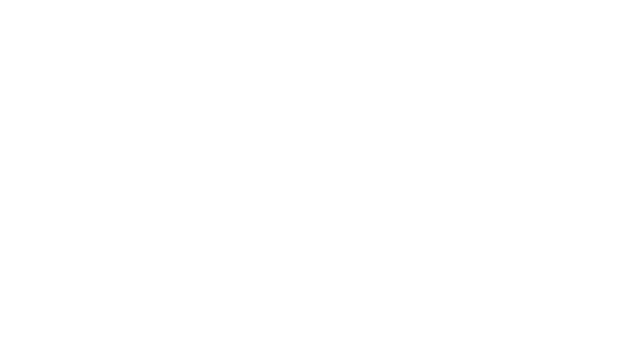
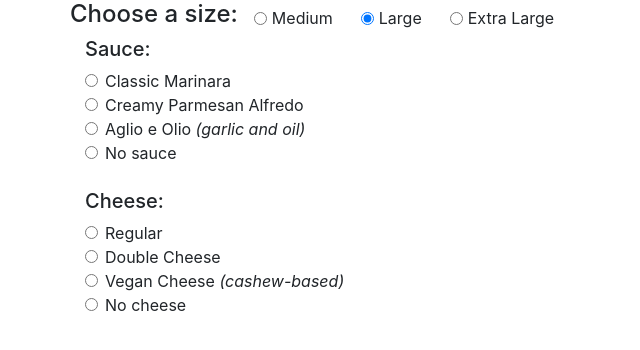
Before and after one commit to aaronminnick/pizza-order-site, a plain HTML site: page index.html in a window 1280 px wide. Shown: the whole page, without its empty margins (0-640 px from the left). Drawn offline with Linux system fonts and the light colour scheme.

Commit message:
WIP: adding html for toppings

```diff
--- a/css/styles.css
+++ b/css/styles.css
@@ -0,0 +1,3 @@
+.form-check-inline {
+  margin-left: 1em;
+}
--- a/index.html
+++ b/index.html
@@ -9,12 +9,61 @@
 </head>
 <body>
   <div class="container">
+    <form id="pizza-maker">
+      <!--prevent enter key submitting form-->
+      <button type="submit" disabled style="display: none"></button>
       <div class="row" id="size-row">
-
+        <h4>Choose a size:</h4>
+        <div class="form-check form-check-inline">
+          <input class="form-check-input" type="radio" name="radio-size" id="radio-size-m" value="medium">
+          <label class="form-check-label" for="radio-size-m">Medium</label>
+        </div>
+        <div class="form-check form-check-inline">
+          <input class="form-check-input" type="radio" name="radio-size" id="radio-size-l" value="large" checked>
+          <label class="form-check-label" for="radio-size-l">Large</label>
+        </div>
+        <div class="form-check form-check-inline">
+          <input class="form-check-input" type="radio" name="radio-size" id="radio-size-xl" value="extralarge">
+          <label class="form-check-label" for="radio-size-xl">Extra Large</label>
+        </div>
       </div>
       <div class="row" id="topping-row">
         <div class="col-4" id="cheese-sauce">
-
+          <h5>Sauce:</h5>
+          <div class="form-check">
+            <input class="form-check-input" type="radio" name="radio-sauce" id="radio-sauce-red" value="redsauce">
+            <label class="form-check-label" for="radio-sauce-red">Classic Marinara</label>
+          </div>
+          <div class="form-check">
+            <input class="form-check-input" type="radio" name="radio-sauce" id="radio-sauce-white" value="whitesauce">
+            <label class="form-check-label" for="radio-sauce-white">Creamy Parmesan Alfredo</label>
+          </div>
+          <div class="form-check">
+            <input class="form-check-input" type="radio" name="radio-sauce" id="radio-sauce-aglio" value="garlicoil">
+            <label class="form-check-label" for="radio-sauce-aglio">Aglio e Olio <em>(garlic and oil)</em></label>
+          </div>
+          <div class="form-check">
+            <input class="form-check-input" type="radio" name="radio-sauce" id="radio-sauce-none" value="">
+            <label class="form-check-label" for="radio-sauce-none">No sauce</label>
+          </div>
+          <br>
+          <h5>Cheese:</h5>
+          <div class="form-check">
+            <input class="form-check-input" type="radio" name="radio-cheese" id="radio-cheese-reg" value="cheese">
+            <label class="form-check-label" for="radio-cheese-reg">Regular</label>
+          </div>
+          <div class="form-check">
+            <input class="form-check-input" type="radio" name="radio-cheese" id="radio-cheese-double" value="doublecheese">
+            <label class="form-check-label" for="radio-cheese-double">Double Cheese</label>
+          </div>
+          <div class="form-check">
+            <input class="form-check-input" type="radio" name="radio-cheese" id="radio-cheese-vegan" value="vegancheese">
+            <label class="form-check-label" for="radio-cheese-vegan">Vegan Cheese <em>(cashew-based)</em></label>
+          </div>
+          <div class="form-check">
+            <input class="form-check-input" type="radio" name="radio-cheese" id="radio-cheese-none" value="">
+            <label class="form-check-label" for="radio-cheese-none">No cheese</label>
+          </div>
         </div>
         <div class="col-4" id="proteins">
 
@@ -23,6 +72,7 @@
 
         </div>
       </div>
+    </form>
     <div class="row" id="ordered-pies">
 
     </div>
```
Lines whose indentation alone changed are shown as unchanged.
